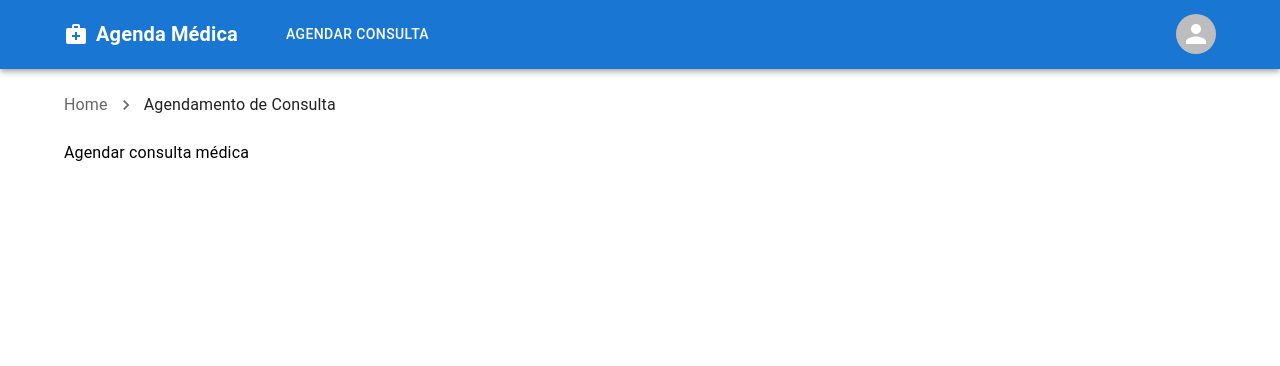
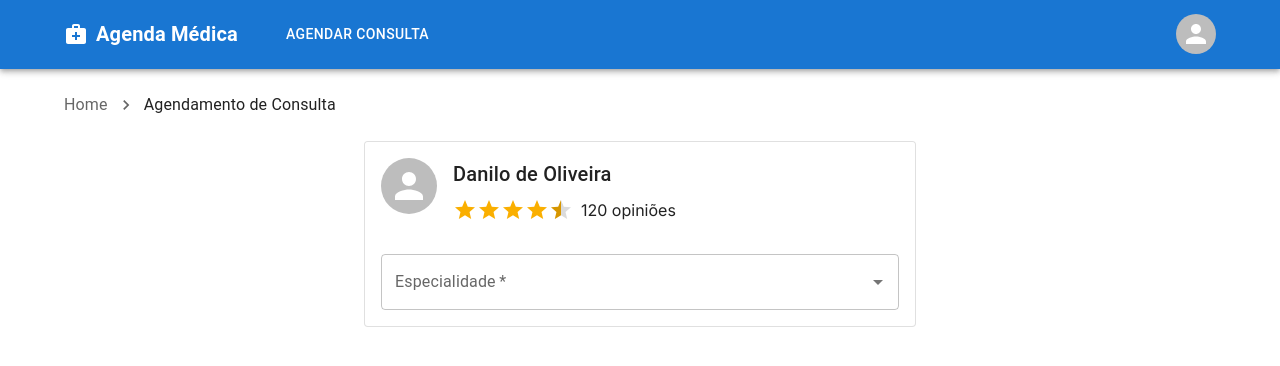
Before and after one commit to DaniloSI/agenda-medica, a Next.js app: page /booking/1 in a window 1280 px wide. Shown: the top 366 px of the page. Built offline with nearby package versions, Linux system fonts and the light colour scheme.

Commit message:
Booking layout

```diff
--- a/src/app/booking/Autocomplete.tsx
+++ b/src/app/booking/Autocomplete.tsx
@@ -6,12 +6,14 @@ type AutocompleteProps = {
   id: string;
   label: string;
   options: string[];
+  required?: boolean;
 };
 
 export default function Autocomplete({
   id,
   label,
   options,
+  required = false,
 }: AutocompleteProps) {
   return (
     <MuiAutocomplete
@@ -21,7 +23,7 @@ export default function Autocomplete({
       fullWidth
       renderInput={(params) => (
         // eslint-disable-next-line react/jsx-props-no-spreading
-        <TextField {...params} label={label} />
+        <TextField {...params} label={label} required={required} />
       )}
     />
   );
--- a/src/app/booking/CardProfessional.tsx
+++ b/src/app/booking/CardProfessional.tsx
@@ -7,13 +7,20 @@ import { useContext } from 'react';
 import ProfessionalContext from '@/contexts/ProfessionalContext';
 import ModalAppointmentTimes from './ModalAppointmentTimes';
 
-export default function CardProfessional() {
+type CardProfessionalProps = {
+  basic?: boolean;
+};
+
+export default function CardProfessional({
+  basic = false,
+}: CardProfessionalProps) {
   const { name, specialties, rating, ratingQuantity, address } =
     useContext(ProfessionalContext);
 
   return (
     <Paper
-      variant="outlined"
+      variant={basic ? 'elevation' : 'outlined'}
+      elevation={basic ? 0 : undefined}
       component={Box}
       p={2}
       height="100%"
@@ -26,7 +33,9 @@ export default function CardProfessional() {
           <Avatar sx={{ width: 56, height: 56 }} />
           <Stack spacing={1}>
             <Typography variant="h6">{name}</Typography>
-            <Typography variant="body2">{specialties.join(', ')}</Typography>
+            {!basic && (
+              <Typography variant="body2">{specialties.join(', ')}</Typography>
+            )}
             <Box display="flex" alignItems="center">
               <Rating
                 name="rating"
@@ -41,12 +50,14 @@ export default function CardProfessional() {
             </Box>
           </Stack>
         </Stack>
-        <Stack direction="row" my={2} spacing={1}>
-          <Place fontSize="small" />
-          <Typography variant="body2">{`${address.street}, Nº ${address.number}`}</Typography>
-        </Stack>
+        {!basic && (
+          <Stack direction="row" my={2} spacing={1}>
+            <Place fontSize="small" />
+            <Typography variant="body2">{`${address.street}, Nº ${address.number}`}</Typography>
+          </Stack>
+        )}
       </Box>
-      <ModalAppointmentTimes />
+      {!basic && <ModalAppointmentTimes />}
     </Paper>
   );
 }
--- /dev/null
+++ b/src/app/booking/[id]/BookingForm.tsx
@@ -0,0 +1,22 @@
+'use client';
+
+import { Box } from '@mui/material';
+
+import ProfessionalContext from '@/contexts/ProfessionalContext';
+import { useContext } from 'react';
+import Autocomplete from '../Autocomplete';
+
+export default function BookingForm() {
+  const { specialties } = useContext(ProfessionalContext);
+
+  return (
+    <Box p={2}>
+      <Autocomplete
+        id="specialties"
+        label="Especialidade"
+        options={specialties}
+        required
+      />
+    </Box>
+  );
+}
--- a/src/app/booking/[id]/page.tsx
+++ b/src/app/booking/[id]/page.tsx
@@ -1,15 +1,33 @@
 'use client';
 
-import { Container, Typography } from '@mui/material';
+import { Container, Paper } from '@mui/material';
 
 import Breadcrumbs from '@/components/Breadcrumbs';
+import ProfessionalContext from '@/contexts/ProfessionalContext';
+import professionals from '@/mocks/professionals.json';
+import { Professional } from '@/types';
+import CardProfessional from '../CardProfessional';
+import BookingForm from './BookingForm';
 
-export default function Booking() {
+type BookingProps = {
+  params: { id: string };
+};
+
+export default function Booking({ params: { id } }: BookingProps) {
+  const professional = professionals[parseInt(id, 10) - 1] as Professional;
+
   return (
     <Container maxWidth="lg" component="main">
       <Breadcrumbs />
 
-      <Typography>Agendar consulta médica</Typography>
+      <Container maxWidth="sm">
+        <Paper variant="outlined">
+          <ProfessionalContext.Provider value={professional}>
+            <CardProfessional basic />
+            <BookingForm />
+          </ProfessionalContext.Provider>
+        </Paper>
+      </Container>
     </Container>
   );
 }
```
Also changed, not shown: .eslintrc.json.
